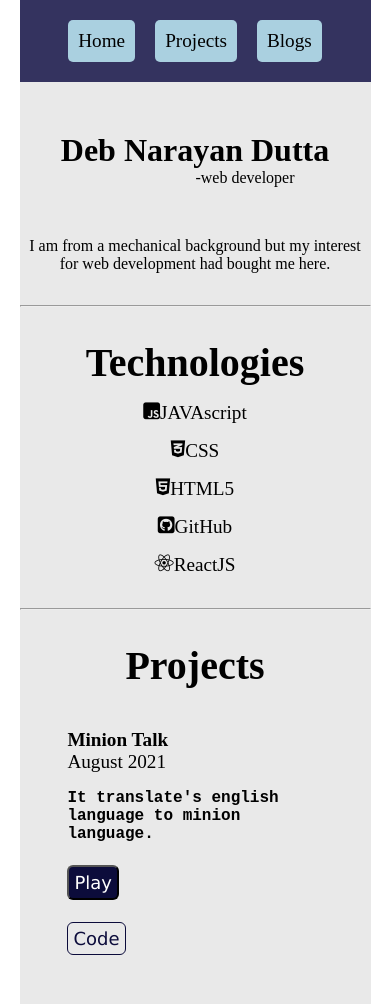
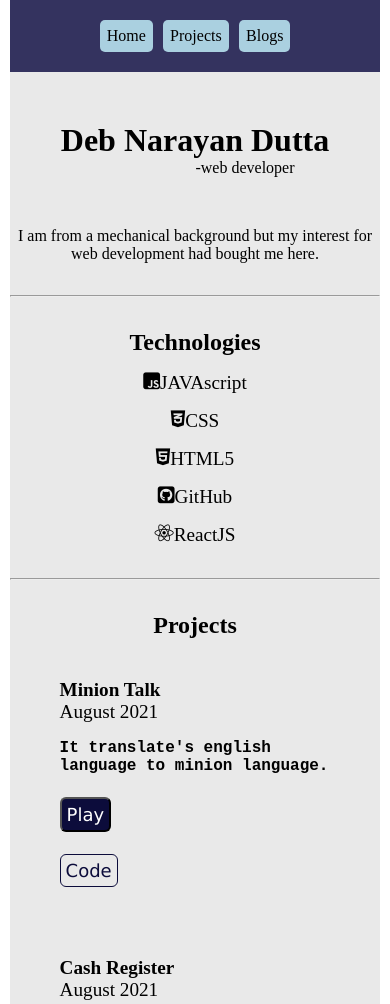
Before and after one commit to DebnarayanDutta/Portfolio, a plain HTML site: page index.html in a window 390 px wide. Shown: the top 1004 px of the page. Drawn offline with Linux system fonts and the light colour scheme.

Commit message:
style changes

```diff
--- a/style.css
+++ b/style.css
@@ -230,7 +230,10 @@ body {
 
 @media only screen and (max-width: 500px) {
   .indexdiv {
-    width: 90vw;
+    width: 95vw;
+  }
+  .sub-heading {
+    font-size: 1.5rem;
   }
   .header {
     font-size: 1rem;
@@ -253,4 +256,9 @@ body {
   .project-heading {
     font-size: 2rem;
   }
+  .navBtn {
+    font-size: 1rem;
+    margin: 0 0.2rem;
+    padding: 7px;
+  }
 }
```
